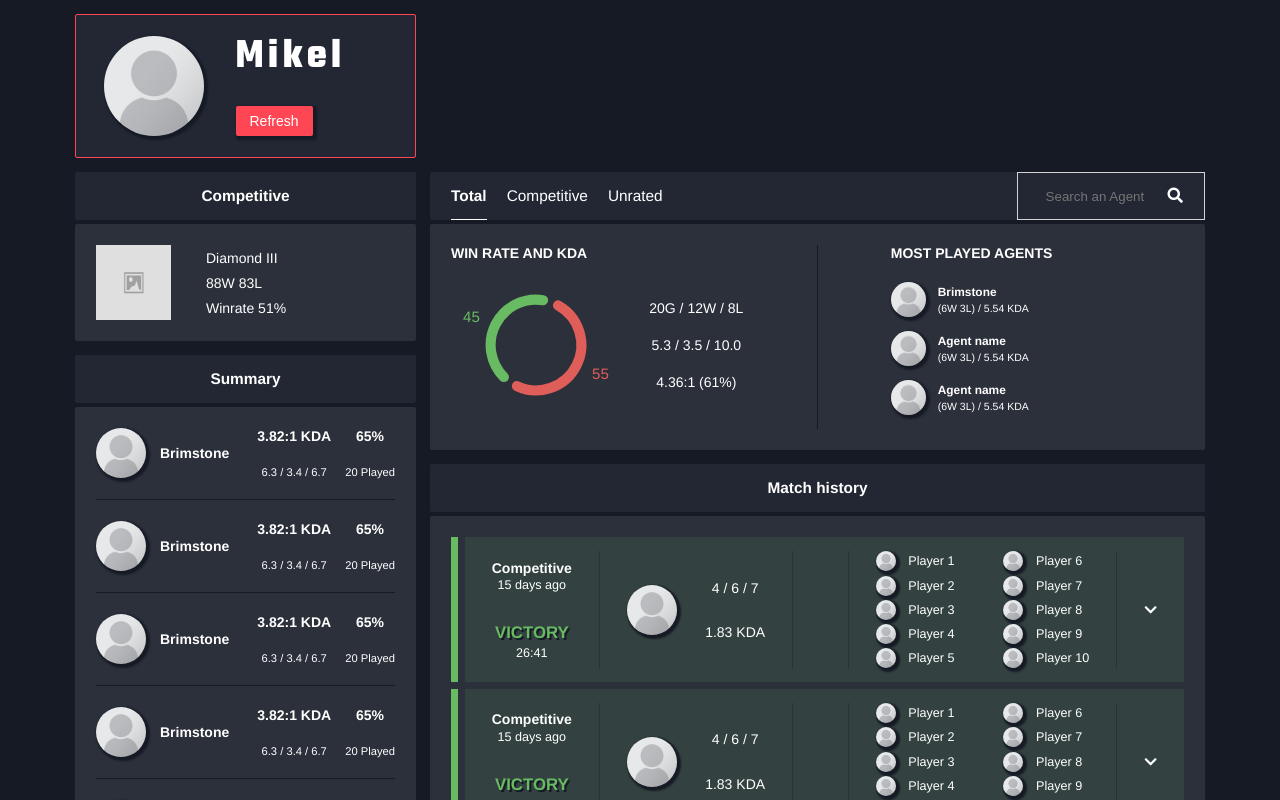
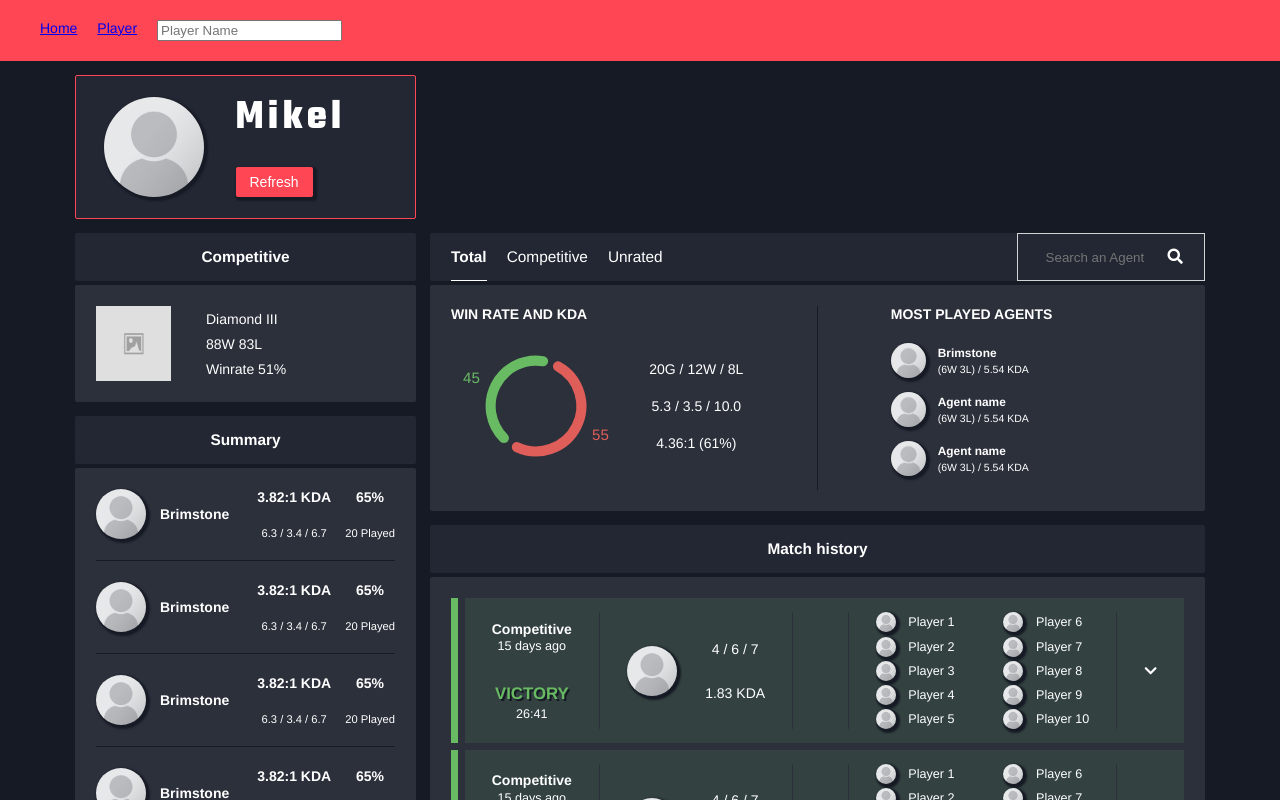
Before and after one commit to bobaec/valostats, a React (Create React App) app: page /player in a window 1280 px wide. Shown: the top 800 px of the page. Built offline with nearby package versions, Linux system fonts and the light colour scheme.

Commit message:
implement conditional rendering of search box and redirect functionality of search box in nav bar

```diff
--- a/src/App.jsx
+++ b/src/App.jsx
@@ -8,18 +8,20 @@ import Navbar from './components/playerComponents/HomePage/Navbar'
 
 function App() {
   return (
+
     <Router>
       <Route exact path='/'>
         <TempHome />
       </Route>
 
       <Route path='/player'>
+        <Navbar allowSearch={true} />
         <Player />
       </Route>
 
       <Route path='/homepage'>
-        <Navbar/>
-        <HomePage/>
+        <Navbar allowSearch={false}/>
+        <HomePage />
       </Route>
     </Router>
   );
--- a/src/components/playerComponents/HomePage/HomePage.jsx
+++ b/src/components/playerComponents/HomePage/HomePage.jsx
@@ -6,7 +6,9 @@ import './HomePage.scss';
 export default function HomePage() {
   return (
     <>
-      <img src='tempBackground.jpg' alt='' id='bg' />
+      <div className="homepage">
+        <img src='tempBackground.jpg' alt='' id='bg' />
+      </div>
     </>
   );
 }
--- a/src/components/playerComponents/HomePage/HomePage.scss
+++ b/src/components/playerComponents/HomePage/HomePage.scss
@@ -1,5 +1,8 @@
+
+
 #bg {
   position: absolute;
   min-width: 100%;
   min-height: 100%;
+  overflow-y: hidden;
 }
--- a/src/components/playerComponents/HomePage/Navbar.jsx
+++ b/src/components/playerComponents/HomePage/Navbar.jsx
@@ -1,21 +1,39 @@
-import React from "react";
+import React, {useState} from "react";
 import "./Navbar.scss";
+import { Link, useHistory } from 'react-router-dom'
 
-export default function Navbar(){
+export default function Navbar(props) {
 
-  return(
+  const [state, setState] = useState({
+    playerName : ""
+  })
+
+  const history = useHistory();
+  return (
     <>
       <div className='navbar-container'>
         <ul>
           <li>
-          Total
+            <Link to="/homepage">Home</Link>
           </li>
           <li>
-          Competitive
+            <Link to="/player">Player</Link>
           </li>
+          {props.allowSearch &&
             <li>
-          Unrated
-        </li>
+              <form
+                onSubmit={(e) => {
+                e.preventDefault()
+                history.push(`/${state.playerName}`)}}
+              >
+                <input
+                  type="text"
+                  placeholder="Player Name"
+                  onChange={(e)=>setState({...state, playerName:e.target.value})}
+                />
+              </form>
+            </li>}
+
         </ul>
 
       </div>
--- a/src/components/playerComponents/HomePage/Navbar.scss
+++ b/src/components/playerComponents/HomePage/Navbar.scss
@@ -1,8 +1,19 @@
+@import "../../../colors.scss";
+
 .navbar-container {
   position: sticky;
+  top:0;
+  background-color: $valorant-red;
+  padding: 20px 0px;
+
   ul{
+    margin: 0;
     display: flex;
     flex-direction: row;
     list-style: none;
+
+    li{
+      padding-right: 20px;
+    }
   }
 }
```
Lines whose indentation alone changed are shown as unchanged.
